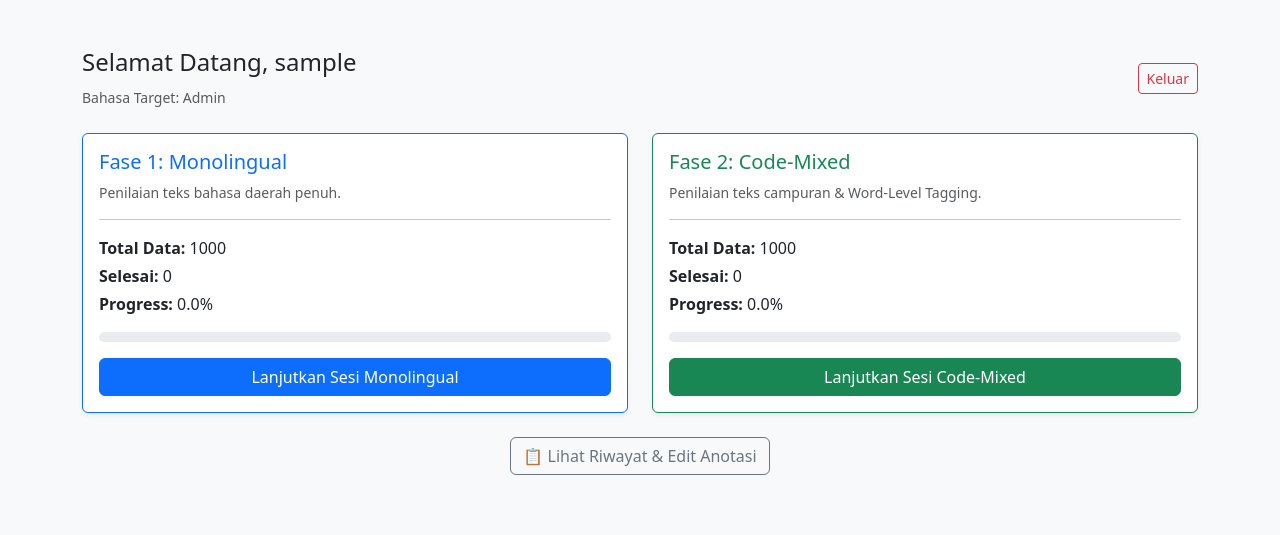
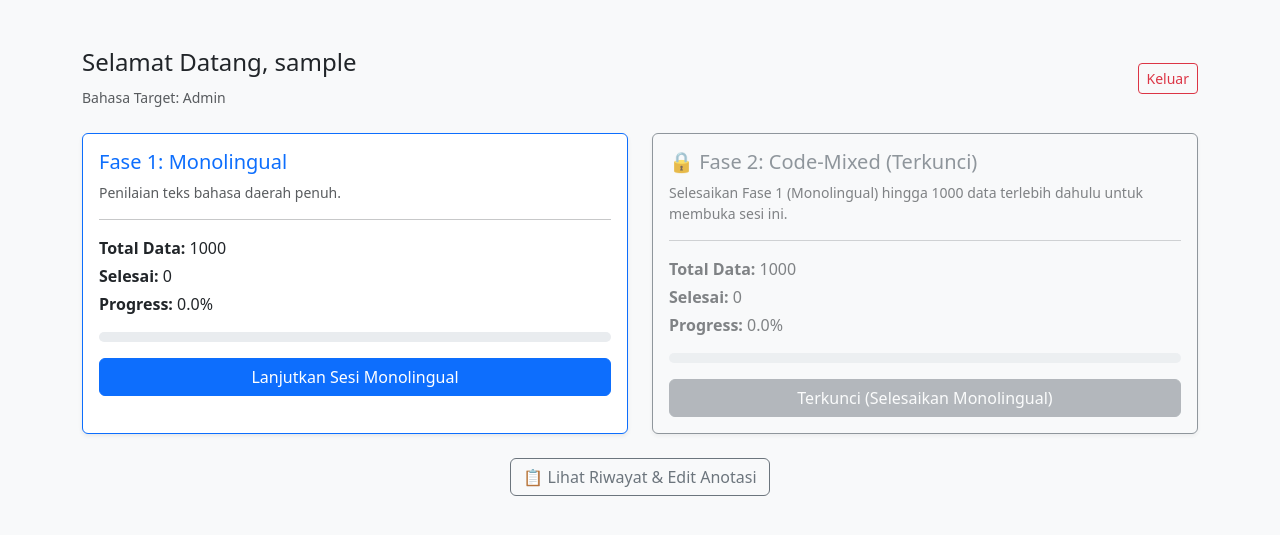
Before and after one commit to magnzetic/kai-annotation-tool, a Flask app: page /dashboard in a window 1280 px wide. Shown: the top 535 px of the page. Run offline with Flask 3, Linux system fonts and the light colour scheme; the visitor is signed in with stand-in values (Sample User, id 1); data that the repository does not hold is empty; some libraries are stand-ins or nearby versions.

Commit message:
Update dashboard.html

```diff
--- a/templates/dashboard.html
+++ b/templates/dashboard.html
@@ -16,7 +16,7 @@
         </div>
 
         <div class="row g-4 mb-4">
-            <!-- Card Fase 1: Monolingual -->
+            <!-- Card Fase 1: Monolingual (Selalu Aktif) -->
             <div class="col-md-6">
                 <div class="card shadow-sm border-primary h-100">
                     <div class="card-body">
@@ -34,8 +34,24 @@
                 </div>
             </div>
 
-            <!-- Card Fase 2: Code-Mixed -->
+            <!-- Card Fase 2: Code-Mixed (Abu-abu / Terkunci jika Monolingual belum 1000) -->
             <div class="col-md-6">
+                {% if done_mono < 1000 %}
+                <div class="card shadow-sm border-secondary bg-light h-100 opacity-75">
+                    <div class="card-body">
+                        <h5 class="card-title text-secondary">🔒 Fase 2: Code-Mixed (Terkunci)</h5>
+                        <p class="text-muted small">Selesaikan Fase 1 (Monolingual) hingga 1000 data terlebih dahulu untuk membuka sesi ini.</p>
+                        <hr>
+                        <p class="mb-1 text-muted"><strong>Total Data:</strong> {{ total_mix }}</p>
+                        <p class="mb-1 text-muted"><strong>Selesai:</strong> {{ done_mix }}</p>
+                        <p class="mb-3 text-muted"><strong>Progress:</strong> {{ percent_mix }}%</p>
+                        <div class="progress mb-3" style="height: 10px;">
+                            <div class="progress-bar bg-secondary" role="progressbar" style="width: {{ percent_mix }}%;"></div>
+                        </div>
+                        <button class="btn btn-secondary w-100" disabled>Terkunci (Selesaikan Monolingual)</button>
+                    </div>
+                </div>
+                {% else %}
                 <div class="card shadow-sm border-success h-100">
                     <div class="card-body">
                         <h5 class="card-title text-success">Fase 2: Code-Mixed</h5>
@@ -50,6 +66,7 @@
                         <a href="{{ url_for('annotate_codemixed') }}" class="btn btn-success w-100">Lanjutkan Sesi Code-Mixed</a>
                     </div>
                 </div>
+                {% endif %}
             </div>
         </div>
 
```
